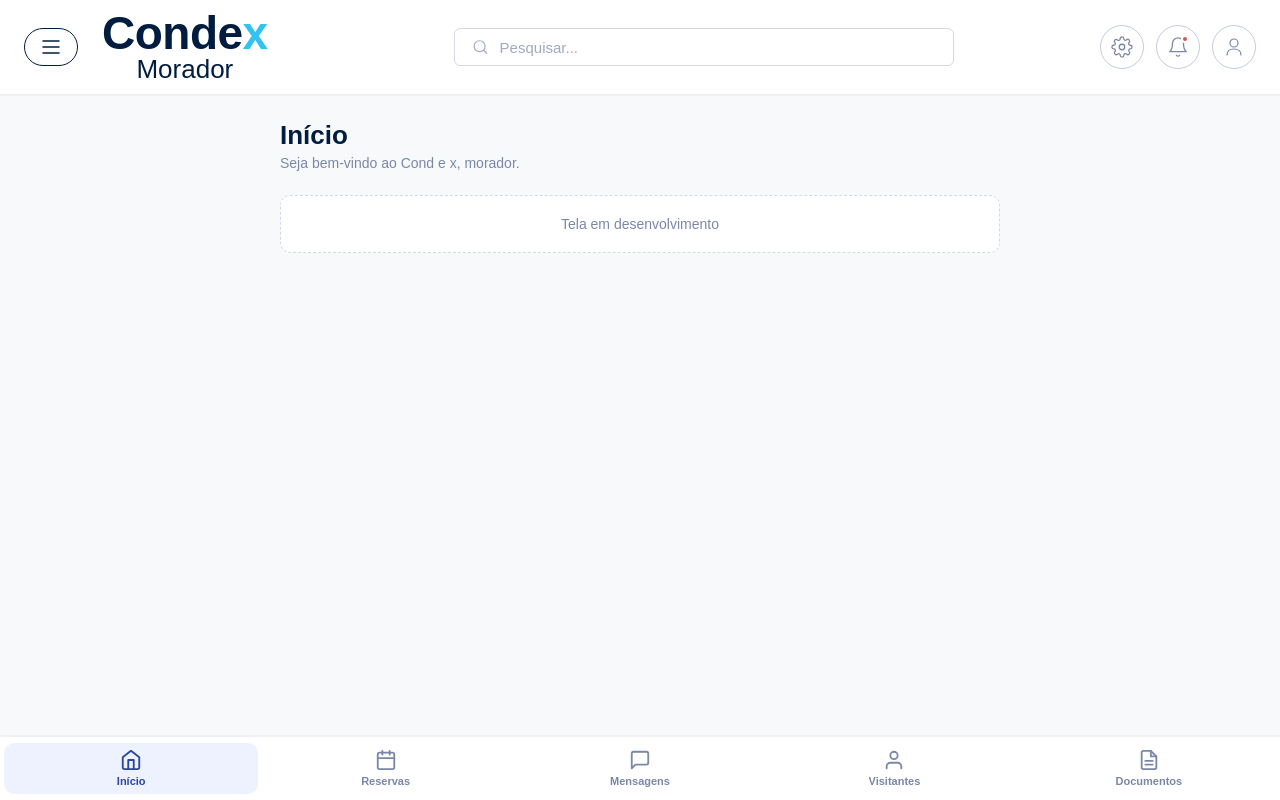
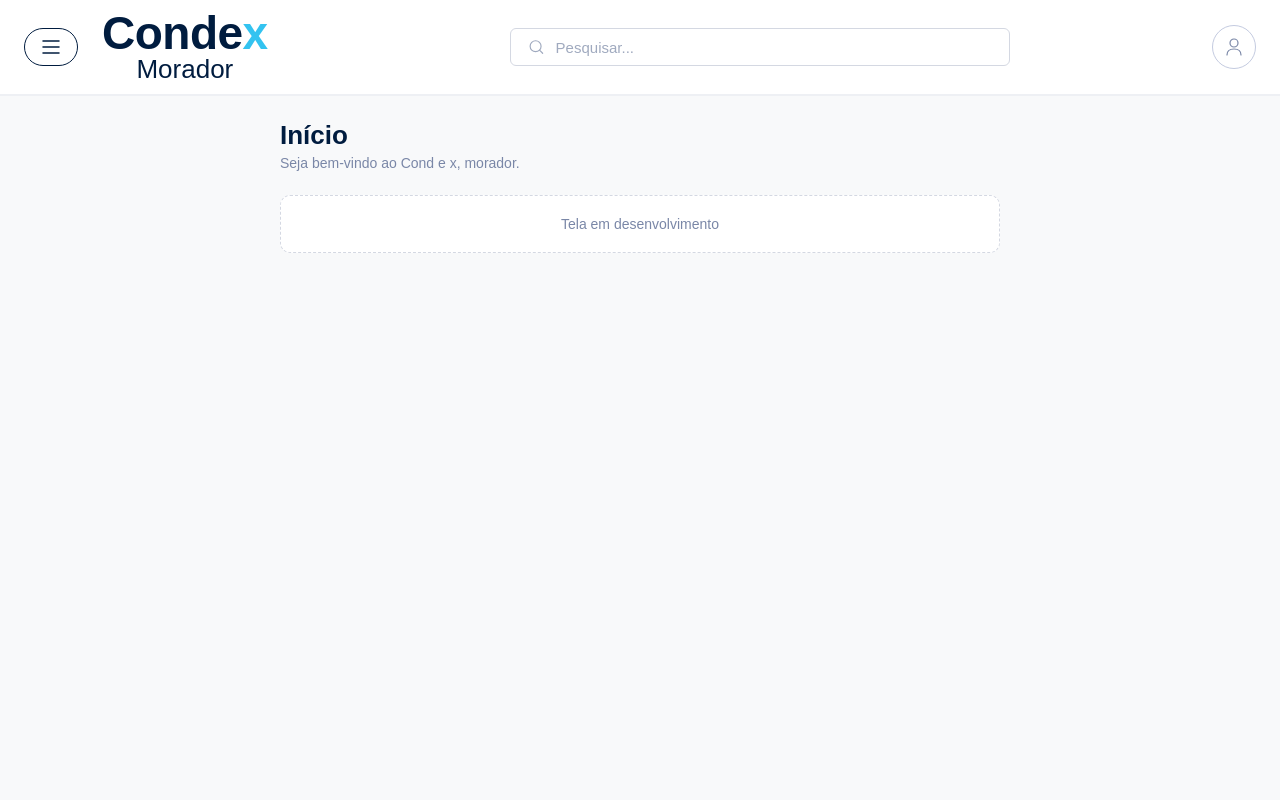
Before and after one commit to Condex-TCC/Condex-Front, a React (Vite) app: page /morador in a window 1280 px wide. Built offline with nearby package versions, Linux system fonts and the light colour scheme.

Commit message:
Consertado alguns bugs

```diff
--- a/src/components/morador/headerMorador.jsx
+++ b/src/components/morador/headerMorador.jsx
@@ -105,39 +105,6 @@ function HeaderMorador(){
         {/* Abre a seção direita do cabeçalho, focada no usuário */}
         <div className={styles["right-section"]} onClick={AlteraMenu}>
 
-            {/* Impede que os botões de ação abram o menu de deslogar do avatar */}
-            <button
-                type="button"
-                className={stylesMorador["hm-action-btn"]}
-                onClick={(evento) => evento.stopPropagation()}
-                title="Configurações"
-                aria-label="Configurações"
-            >
-                {/* Desenha o ícone de engrenagem */}
-                <svg width="22" height="22" viewBox="0 0 24 24" fill="none" xmlns="http://www.w3.org/2000/svg" stroke="currentColor" strokeWidth="1.4" strokeLinecap="round" strokeLinejoin="round">
-                    <circle cx="12" cy="12" r="3"></circle>
-                    <path d="M19.4 15a1.65 1.65 0 0 0 .33 1.82l.06.06a2 2 0 0 1-2.83 2.83l-.06-.06a1.65 1.65 0 0 0-1.82-.33 1.65 1.65 0 0 0-1 1.51V21a2 2 0 0 1-4 0v-.09A1.65 1.65 0 0 0 9 19.4a1.65 1.65 0 0 0-1.82.33l-.06.06a2 2 0 0 1-2.83-2.83l.06-.06a1.65 1.65 0 0 0 .33-1.82 1.65 1.65 0 0 0-1.51-1H3a2 2 0 0 1 0-4h.09A1.65 1.65 0 0 0 4.6 9a1.65 1.65 0 0 0-.33-1.82l-.06-.06a2 2 0 0 1 2.83-2.83l.06.06A1.65 1.65 0 0 0 9 4.6a1.65 1.65 0 0 0 1-1.51V3a2 2 0 0 1 4 0v.09a1.65 1.65 0 0 0 1 1.51 1.65 1.65 0 0 0 1.82-.33l.06-.06a2 2 0 0 1 2.83 2.83l-.06.06A1.65 1.65 0 0 0 19.4 9v.09a1.65 1.65 0 0 0 1.51 1H21a2 2 0 0 1 0 4h-.09a1.65 1.65 0 0 0-1.51 1z"></path>
-                </svg>
-            </button>
-
-            {/* Botão de notificações, com o selo indicando novas mensagens */}
-            <button
-                type="button"
-                className={stylesMorador["hm-action-btn"]}
-                onClick={(evento) => evento.stopPropagation()}
-                title="Notificações"
-                aria-label="Notificações"
-            >
-                {/* Desenha o sino de notificações */}
-                <svg width="22" height="22" viewBox="0 0 24 24" fill="none" xmlns="http://www.w3.org/2000/svg" stroke="currentColor" strokeWidth="1.4" strokeLinecap="round" strokeLinejoin="round">
-                    <path d="M18 8A6 6 0 0 0 6 8c0 7-3 9-3 9h18s-3-2-3-9"></path>
-                    <path d="M13.73 21a2 2 0 0 1-3.46 0"></path>
-                </svg>
-
-                {/* Selo vermelho de notificação não lida */}
-                <span className={stylesMorador["hm-notification-dot"]}></span>
-            </button>
-
             {/* Cria o botão circular que representa o perfil */}
             <button className={styles["profile-btn"]}>
 
--- a/src/components/morador/menuInferiorMorador.jsx
+++ /dev/null
@@ -1,160 +0,0 @@
-//Menu inferior com a navegação principal do morador
-
-//Local das importações
-import { useLocation, useNavigate } from 'react-router-dom'
-import styles from '../../css/menuInferiorMorador.module.css'
-
-//Lista de itens do menu
-//path: rota de destino | quando não existir, o item avisa que a tela ainda está em desenvolvimento
-const ITENS_MENU = [
-
-    //Início
-    {
-        chave: 'inicio',
-        rotulo: 'Início',
-        path: '/morador',
-        icone: (
-            <path d="M3 9l9-7 9 7v11a2 2 0 0 1-2 2H5a2 2 0 0 1-2-2z"></path>
-        ),
-        complementares: (
-            <polyline points="9 22 9 12 15 12 15 22"></polyline>
-        )
-    },
-
-    //Calendário / Reservas
-    {
-        chave: 'reservas',
-        rotulo: 'Reservas',
-        path: '/morador/reservas',
-        icone: (
-            <rect x="3" y="4" width="18" height="18" rx="2" ry="2"></rect>
-        ),
-        complementares: (
-            <>
-                <line x1="16" y1="2" x2="16" y2="6"></line>
-                <line x1="8" y1="2" x2="8" y2="6"></line>
-                <line x1="3" y1="10" x2="21" y2="10"></line>
-            </>
-        )
-    },
-
-    //Mensagens / Notificações
-    {
-        chave: 'mensagens',
-        rotulo: 'Mensagens',
-        path: '/morador/mensagens',
-        icone: (
-            <path d="M21 15a2 2 0 0 1-2 2H7l-4 4V5a2 2 0 0 1 2-2h14a2 2 0 0 1 2 2z"></path>
-        )
-    },
-
-    //Perfil / Visitantes
-    {
-        chave: 'visitantes',
-        rotulo: 'Visitantes',
-        path: '/morador/visitantes',
-        icone: (
-            <path d="M20 21v-2a4 4 0 0 0-4-4H8a4 4 0 0 0-4 4v2"></path>
-        ),
-        complementares: (
-            <circle cx="12" cy="7" r="4"></circle>
-        )
-    },
-
-    //Documentos
-    {
-        chave: 'documentos',
-        rotulo: 'Documentos',
-        path: '/morador/documentos',
-        icone: (
-            <path d="M14 2H6a2 2 0 0 0-2 2v16a2 2 0 0 0 2 2h12a2 2 0 0 0 2-2V8z"></path>
-        ),
-        complementares: (
-            <>
-                <polyline points="14 2 14 8 20 8"></polyline>
-                <line x1="16" y1="13" x2="8" y2="13"></line>
-                <line x1="16" y1="17" x2="8" y2="17"></line>
-            </>
-        )
-    }
-]
-
-//Função que cria o componente do menu inferior
-function MenuInferiorMorador(){
-
-    //Hook que realiza a navegação
-    const navigate = useNavigate()
-
-    //Hook que informa a rota atual, usado para marcar a aba selecionada
-    const { pathname } = useLocation()
-
-    //Função que diz se o item corresponde à tela que está aberta
-    const estaAtivo = (item) => {
-
-        //A aba de visitantes continua marcada ao abrir o formulário de cadastro
-        if(item.chave === 'visitantes' && pathname.startsWith('/morador/visitantes')){
-
-            return true
-        }
-
-        return pathname === item.path
-    }
-
-    //Função que leva o morador até o item escolhido
-    const irPara = (item) => {
-
-        //Não recarrega a tela quando o morador toca na aba que já está aberta
-        if(estaAtivo(item)){
-
-            return
-        }
-
-        //Navega para a rota do item
-        navigate(item.path)
-    }
-
-    //Retorna o componente
-    return (
-
-        //Elemento de navegação que contém todos os itens
-        <nav className={styles['mi-wrapper']} aria-label="Navegação principal">
-
-            {/* Lista os itens do menu */}
-            {ITENS_MENU.map((item) => (
-
-                //Marca como selecionado o item cuja rota corresponde à tela aberta
-                <button
-                    key={item.chave}
-                    type="button"
-                    className={`${styles['mi-item']} ${estaAtivo(item) ? styles['mi-item--ativo'] : ''}`}
-                    onClick={() => irPara(item)}
-                    aria-current={estaAtivo(item) ? 'page' : undefined}
-                >
-
-                    {/* Ícone SVG do item, montado a partir dos traçados definidos na lista */}
-                    <svg
-                        viewBox="0 0 24 24"
-                        stroke="currentColor"
-                        strokeWidth="2"
-                        fill="none"
-                        strokeLinecap="round"
-                        strokeLinejoin="round"
-                        className={styles['mi-icon']}
-                        aria-hidden="true"
-                    >
-                        {item.icone}
-                        {item.complementares}
-                    </svg>
-
-                    {/* Texto descritivo do botão */}
-                    <span className={styles['mi-label']}>{item.rotulo}</span>
-
-                </button>
-            ))}
-
-        </nav>
-    )
-}
-
-//Exportando o componente para ser utilizado no layout do morador
-export default MenuInferiorMorador
--- a/src/layouts/MoradorLayout.jsx
+++ b/src/layouts/MoradorLayout.jsx
@@ -40,9 +40,6 @@ function LayoutMorador(){
                         <Outlet />
                     </main>
 
-                    {/* Menu inferior com a navegação principal do morador */}
-                    <MenuInferiorMorador></MenuInferiorMorador>
-
                 </div>
             </div>
 
```
